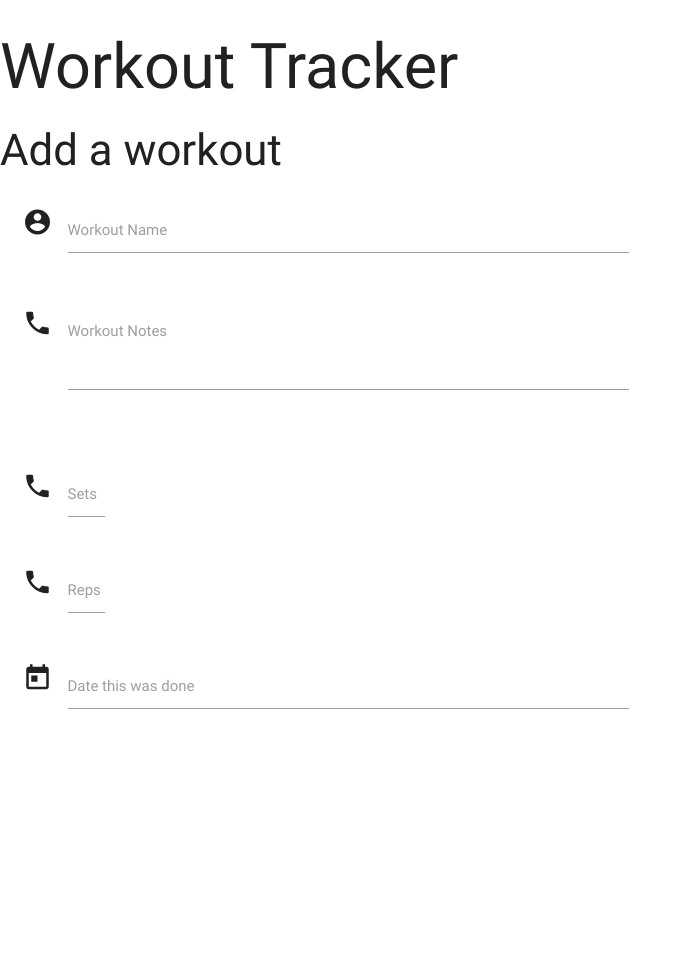
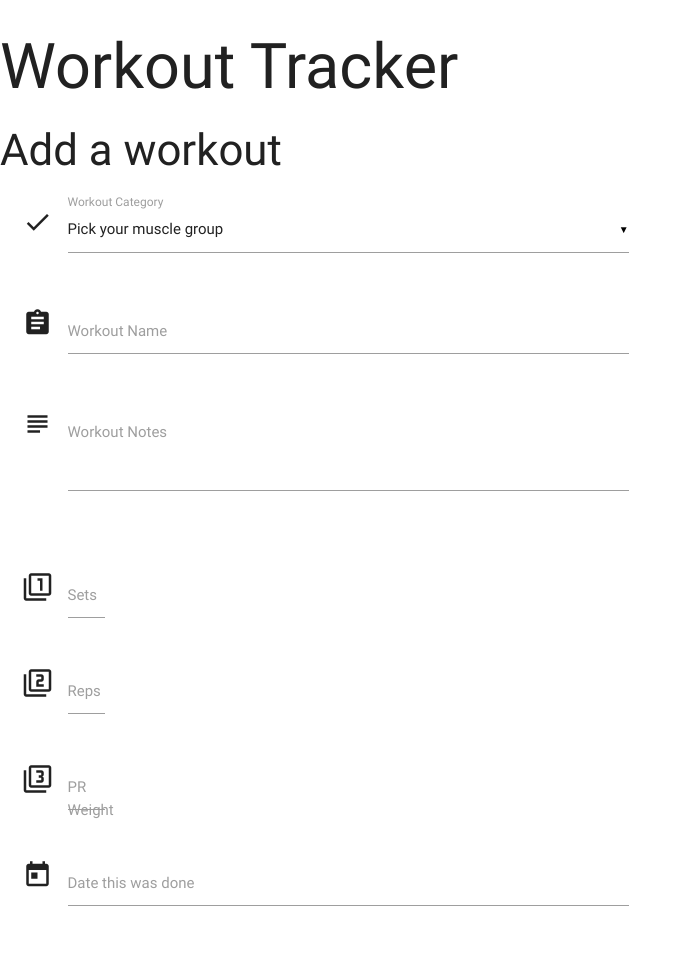
Before and after one commit to FirasH94/Python-Data-Centric-Milestone-Project, a Flask app: page /add_workout in a window 1280 px wide. Shown: the whole page, without its empty margins (0-691 px from the left). Before the commit the page ends 709 px from the top, so only its background shows below. Run offline with Flask 2, Linux system fonts and the light colour scheme; data that the repository does not hold is empty; some libraries are stand-ins or nearby versions.

Commit message:
Refined addWorkout form and added in categories dropdown list.

```diff
--- a/app.py
+++ b/app.py
@@ -20,7 +20,8 @@ def get_workouts():
 
 @app.route('/add_workout')
 def add_workout():
-        return render_template('addworkout.html')
+        return render_template('addworkout.html',
+        categories=mongo.db.MuscleCategory.find())
 
 if __name__ == '__main__':
     app.run(host=os.environ.get('IP'),
--- a/templates/addworkout.html
+++ b/templates/addworkout.html
@@ -1,48 +1,78 @@
-{% extends 'base.html' %}
-{% block outercontent %}
+{% extends 'base.html' %} {% block outercontent %}
 
 <h3>Add a workout</h3>
 <div class="row">
   <form action="" method="POST" class="col s12">
     <div class="row">
-        <div class="input-field col s6">
-          <i class="material-icons prefix">account_circle</i>
-          <input id="workout_name" name="workout_name" type="text" class="validate">
-          <label for="icon_prefix">Workout Name</label>
+      <div class="input-field col s6 m6">
+        <i class="material-icons prefix">check</i>
+        <select  multiple class="icons" id="category" name="category_name">
+          <option value="" disabled selected>Pick your muscle group</option>
+          {% for cat in categories %}
+          <option value="{{cat.muscle_name}}">{{cat.muscle_name}}</option>
+          {% endfor %}
+        </select>
+        <label>Workout Category</label>
       </div>
     </div>
     <div class="row">
       <div class="input-field col s6">
-          <i class="material-icons prefix">phone</i>
-          <textarea name="workout_notes" id="workout_notes" class="materialize-textarea"></textarea>
-          <label for="icon_telephone">Workout Notes</label>
+        <i class="material-icons prefix">assignment</i>
+        <input
+          id="workout_name"
+          name="workout_name"
+          type="text"
+          class="validate"
+        />
+        <label for="workout_name">Workout Name</label>
       </div>
     </div>
     <div class="row">
-
+      <div class="input-field col s6">
+        <i class="material-icons prefix">subject</i>
+        <textarea
+          name="workout_notes"
+          id="workout_notes"
+          class="materialize-textarea"
+        ></textarea>
+        <label for="workout_notes">Workout Notes</label>
       </div>
+    </div>
+    <div class="row"></div>
     <div class="row">
       <div class="input-field inline col s1">
-            <i class="material-icons prefix">phone</i>
-            <input id="sets" name="sets" type="text" class="validate">
-            <label for="icon_prefix">Sets</label>
+        <i class="material-icons prefix">filter_1</i>
+        <input id="sets" name="sets" type="text" class="validate" />
+        <label for="sets">Sets</label>
       </div>
     </div>
     <div class="row">
       <div class="input-field inline col s1">
-            <i class="material-icons prefix">phone</i>
-            <input id="reps" name="reps" type="text" class="validate">
-            <label for="icon_prefix">Reps</label>
+        <i class="material-icons prefix">filter_2</i>
+        <input id="reps" name="reps" type="text" class="validate" />
+        <label for="reps">Reps</label>
+      </div>
+    </div>
+    <div class="row">
+      <div class="input-field inline col s1">
+        <i class="material-icons prefix">filter_3</i>
+        <input id="pr_weight" name="pr_weight" type="text" class="validate" />
+        <label for="pr_weight">PR Weight</label>
       </div>
     </div>
     <div class="row">
       <div class="input-field col s6" id="matfix">
         <i class="material-icons prefix">today</i>
-          <input id="workout_date" name="workout_date" type="text" class="datepicker">
+        <input
+          id="workout_date"
+          name="workout_date"
+          type="text"
+          class="datepicker"
+        />
         <label for="icon_prefix">Date this was done</label>
       </div>
     </div>
   </form>
 
-
   {% endblock %}
+</div>
--- a/templates/base.html
+++ b/templates/base.html
@@ -16,6 +16,7 @@
         <script type="text/javascript">
             $(document).ready(function(){
                 $('.collapsible').collapsible();
+                $('select').material_select();
             });
 
             $('.datepicker').pickadate({
```
Lines whose indentation alone changed are shown as unchanged.
